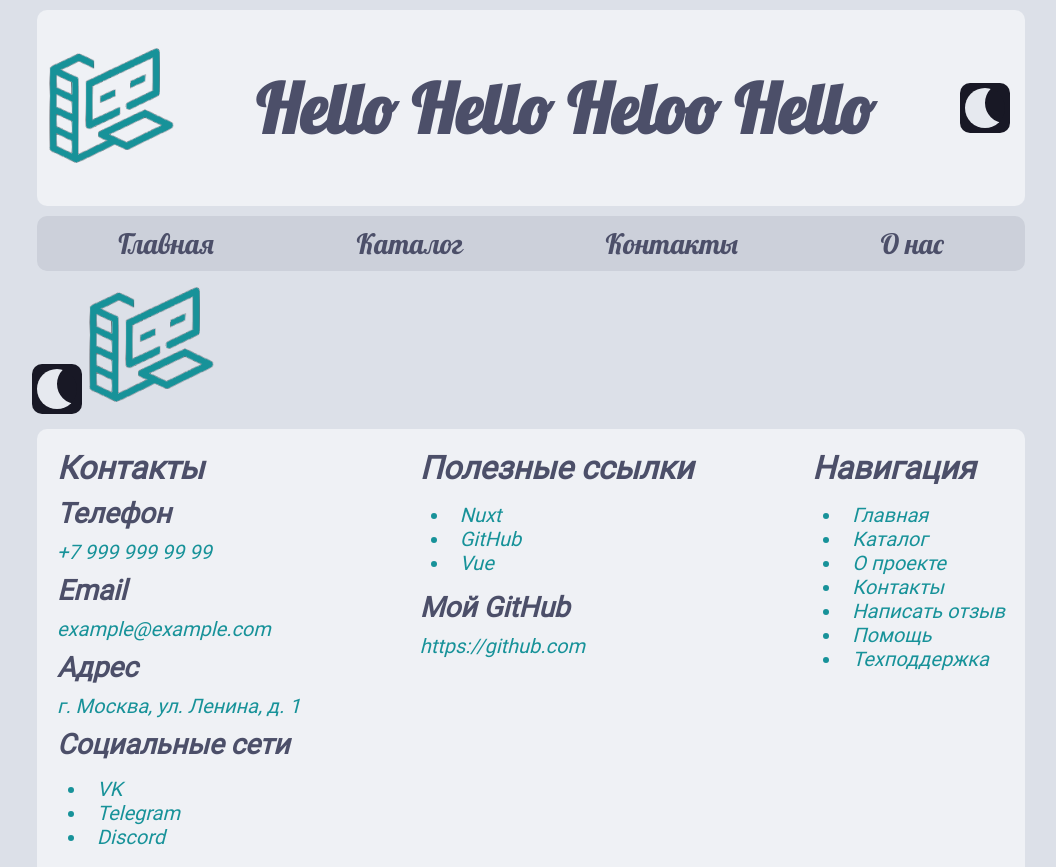
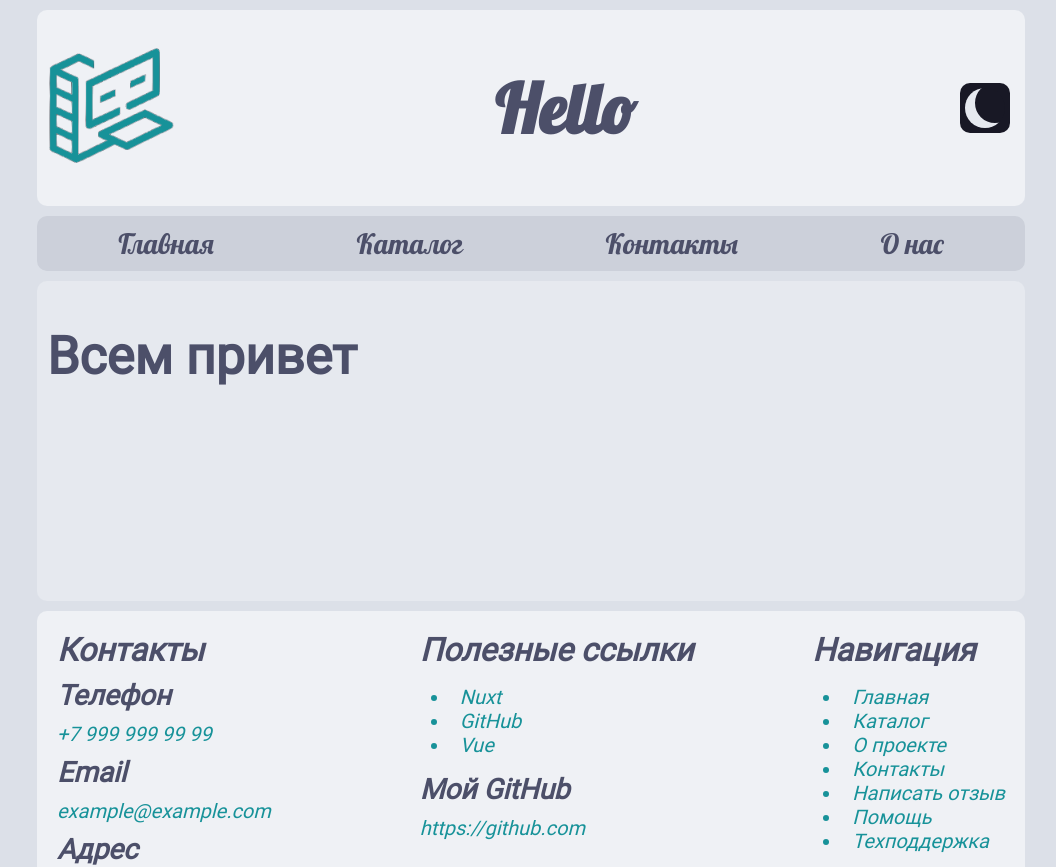
Before and after one commit to yazorinv/pa-info, a Nuxt app: page / in a window 1280 px wide. Shown: the top 867 px of the page, without its empty margins (109-1165 px from the left). Built offline with nearby package versions, Linux system fonts and the light colour scheme.

Commit message:
Fix bug theme for MyLogo and create BaseApp0

```diff
--- a/components/MyButtonTheme.vue
+++ b/components/MyButtonTheme.vue
@@ -3,7 +3,7 @@ const colorMode = useColorMode()
 
 
 function toggleColorMode() {
-  colorMode.value = colorMode.value === 'light' ? 'dark' : 'light'
+  colorMode.preference = colorMode.value === 'light' ? 'dark' : 'light'
 }
 </script>
 
@@ -16,6 +16,8 @@ function toggleColorMode() {
 
 
 <style scoped lang="scss">
+@use "sass:math";
+
 $light: #e6e9ef;
 $dark: #181825;
 $my-size: 40px;
@@ -45,14 +47,14 @@ button {
 .in-button {
   width: $my-size;
   height: $my-size;
-  border-radius: $my-size / 2;
+  border-radius: math.div($my-size, 2);
   transition: 0.3s;
 }
 
 .light-mode .in-button {
-  top: $my-size / 2;
-  left: $my-size / 2;
-  box-shadow: inset ($my-size / 2) (-($my-size / 8)) 0px 0px $light;
+  top: math.div($my-size, 2);
+  left: math.div($my-size, 2);
+  box-shadow: inset math.div($my-size, 4) math.div(-$my-size, 8) 0 0 $light;
   background-color: $dark;
 }
 
--- a/components/MyLogo.vue
+++ b/components/MyLogo.vue
@@ -20,8 +20,7 @@ const colorMode = useColorMode()
 
 <template>
   <NuxtLink to="/">
-    <img v-if="colorMode.value === 'dark'" :src="logo_dark" :height="height" alt="logo"/>
-    <img v-else :src="logo_light" :height="height" alt="logo"/>
+    <img :src="colorMode.value === 'light' ? logo_light : logo_dark" :height="height" alt="logo"/>
   </NuxtLink>
 </template>
 
--- /dev/null
+++ b/layouts/BaseApp0.vue
@@ -0,0 +1,21 @@
+<script setup lang="ts">
+</script>
+
+
+<template>
+  <div>
+    <MyHeader>
+      <slot name="header"/>
+    </MyHeader>
+    <MyMenu/>
+    <main>
+      <slot name="main"/>
+    </main>
+    <MyFooter/>
+  </div>
+</template>
+
+
+<style scoped lang="scss">
+@import "/styles/base";
+</style>
--- a/pages/index.vue
+++ b/pages/index.vue
@@ -1,22 +1,18 @@
 <script setup lang="ts">
+import BaseApp0 from "~/layouts/BaseApp0.vue";
 </script>
 
 
 <template>
-  <div>
-    <MyHeader>Hello Hello Heloo Hello</MyHeader>
-    <MyMenu/>
-    <MyButtonTheme/>
-    <MyLogo/>
-    <MyFooter/>
-  </div>
+  <BaseApp0>
+    <template v-slot:header>Hello</template>
+    <template v-slot:main>
+      <h1>Всем привет</h1>
+    </template>
+  </BaseApp0>
 </template>
 
 
 <style scoped lang="scss">
-@import "styles/colors";
-
-h1 {
-  color: $text;
-}
+@import "styles/base";
 </style>
--- /dev/null
+++ b/styles/base.scss
@@ -0,0 +1,80 @@
+@import "boxing";
+@import "colors";
+@import "fonts";
+
+
+main {
+  @extend %boxing;
+  background-color: $mantle;
+  flex-grow: 100;
+  min-height: 300px;
+}
+
+aside {
+  @extend %boxing;
+  background-color: $surface1;
+  flex-grow: 10;
+  min-width: 10%;
+}
+
+
+:root {
+  font-family: "Roboto", sans-serif;
+  font-size: $size-2;
+  color: $text;
+}
+
+p, li {
+  font-family: "Roboto", sans-serif;
+  font-size: $size-3;
+  color: $text;
+}
+
+code {
+  font-family: "JetBrains Mono", monospace;
+  font-size: $size-3;
+  color: $teal;
+}
+
+a {
+  font-family: "Roboto", sans-serif;
+  font-size: $size-3;
+  color: $subtext1;
+  text-decoration: none;
+}
+
+h6 {
+  font-family: "Roboto", sans-serif;
+  font-size: $size-4;
+  color: $text;
+}
+
+h5 {
+  font-family: "Roboto", sans-serif;
+  font-size: $size-5;
+  color: $text;
+}
+
+h4 {
+  font-family: "Roboto", sans-serif;
+  font-size: $size-6;
+  color: $text;
+}
+
+h3 {
+  font-family: "Roboto", sans-serif;
+  font-size: $size-7;
+  color: $text;
+}
+
+h2 {
+  font-family: "Roboto", sans-serif;
+  font-size: $size-8;
+  color: $text;
+}
+
+h1 {
+  font-family: "Roboto", sans-serif;
+  font-size: $size-9;
+  color: $text;
+}
```
